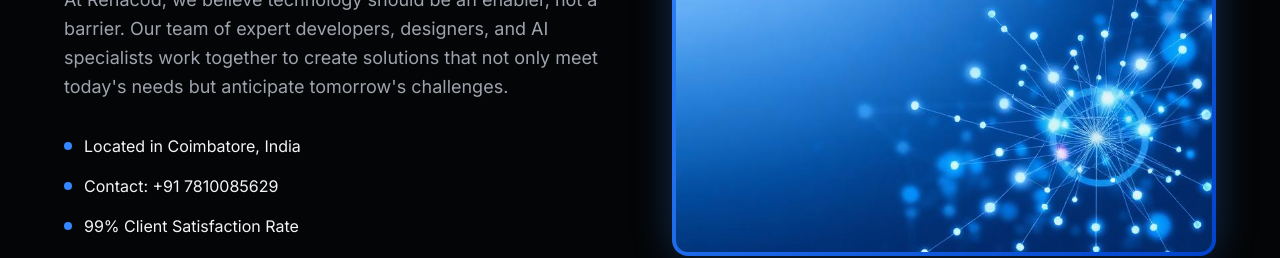
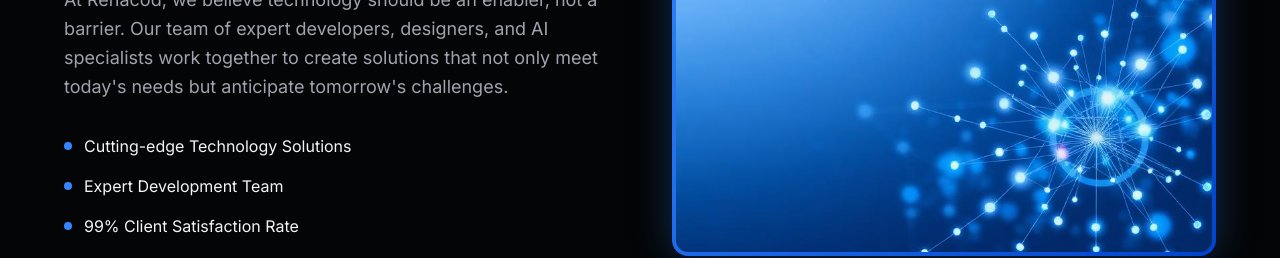
Before and after one commit to renacod000-commits/renacod.com, a React (Vite) app: page / in a window 1280 px wide. Shown: the part 1660-1918 px from the top of the page. Built offline with nearby package versions, Linux system fonts and the light colour scheme.

Commit message:
Fix identified issues

```diff
--- a/src/pages/Index.tsx
+++ b/src/pages/Index.tsx
@@ -183,11 +183,11 @@ const Index = () => {
               <div className="space-y-4">
                 <div className="flex items-center gap-3">
                   <div className="w-2 h-2 bg-primary rounded-full" />
-                  <span className="text-foreground">Located in Coimbatore, India</span>
+                  <span className="text-foreground">Cutting-edge Technology Solutions</span>
                 </div>
                 <div className="flex items-center gap-3">
                   <div className="w-2 h-2 bg-primary rounded-full" />
-                  <span className="text-foreground">Contact: +91 7810085629</span>
+                  <span className="text-foreground">Expert Development Team</span>
                 </div>
                 <div className="flex items-center gap-3">
                   <div className="w-2 h-2 bg-primary rounded-full" />
```
